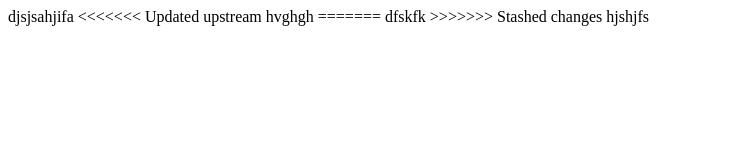
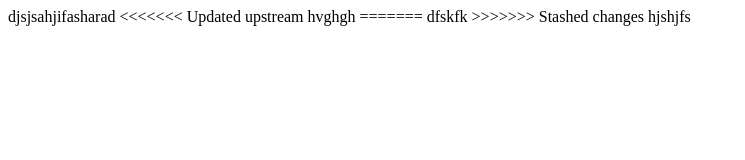
Before and after one commit to sharad2307/ghp, a plain HTML site: page index.html in a window 1280 px wide. Shown: the whole page, without its empty margins (0-745 px from the left). Drawn offline with Linux system fonts and the light colour scheme.

Commit message:
Update index.html

```diff
--- a/index.html
+++ b/index.html
@@ -4,7 +4,7 @@
 	<title></title>
 </head>
 <body>
-	djsjsahjifa
+	djsjsahjifasharad
 <<<<<<< Updated upstream
 	hvghgh
 =======
```
